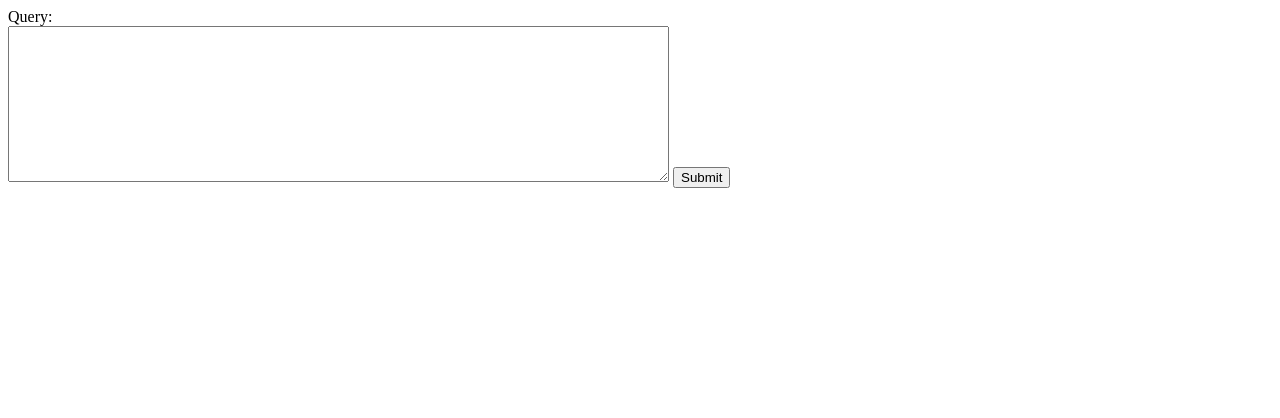
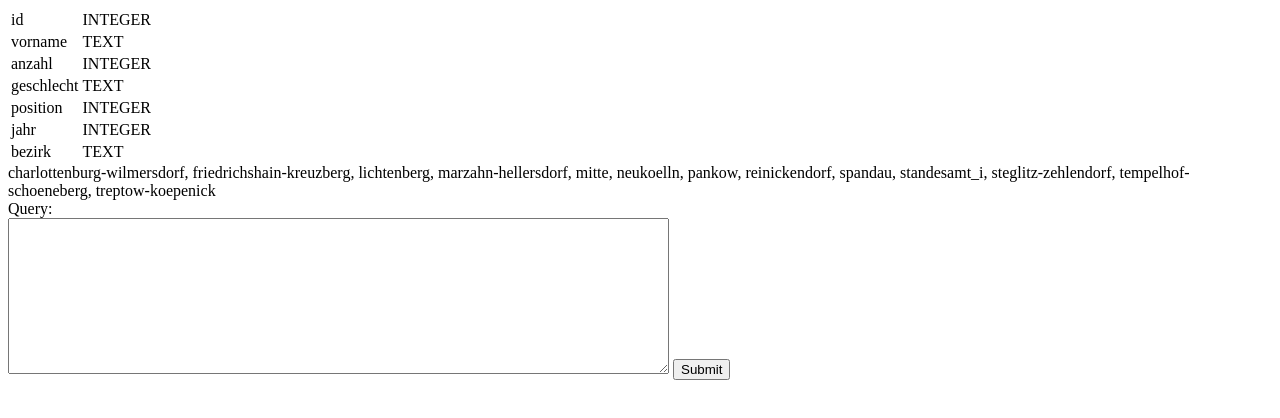
Before and after one commit to PapaBravo/berlin-names, a website built with webpack: page web/src/index.html in a window 1280 px wide. Built offline with nearby package versions, Linux system fonts and the light colour scheme; what sql.js-httpvfs would draw is missing.

```diff
--- a/web/src/index.html
+++ b/web/src/index.html
@@ -9,6 +9,9 @@
 </head>
 
 <body>
+  <section id="section_introduction">
+    <div id="database_description"></div>
+  </section>
   <div class="query-container">
     <form>
       <label for="input_query">Query:</label><br>
--- a/web/src/index.ts
+++ b/web/src/index.ts
@@ -7,7 +7,7 @@
   import.meta.url
 );
 const wasmUrl = new URL("sql.js-httpvfs/dist/sql-wasm.wasm", import.meta.url);
-let worker : WorkerHttpvfs;
+let worker: WorkerHttpvfs;
 
 async function load() {
   worker = await createDbWorker(
@@ -24,6 +24,45 @@
     workerUrl.toString(),
     wasmUrl.toString()
   );
+  await writeInformation();
+}
+
+async function writeInformation() {
+
+  const container = document.getElementById('database_description');
+
+  const columns = [
+    { name: 'id', type: 'INTEGER' },
+    { name: 'vorname', type: 'TEXT' },
+    { name: 'anzahl', type: 'INTEGER' },
+    { name: 'geschlecht', type: 'TEXT' },
+    { name: 'position', type: 'INTEGER' },
+    { name: 'jahr', type: 'INTEGER' },
+    { name: 'bezirk', type: 'TEXT' },
+  ];
+  const columnsElement = document.createElement('table');
+  columnsElement.innerHTML = columns.map(c => `<tr><td>${c.name}</td><td>${c.type}</td></tr>`).join('\n');
+  container?.appendChild(columnsElement);
+
+  const boroughs = [
+    'charlottenburg-wilmersdorf',
+    'friedrichshain-kreuzberg',
+    'lichtenberg',
+    'marzahn-hellersdorf',
+    'mitte',
+    'neukoelln',
+    'pankow',
+    'reinickendorf',
+    'spandau',
+    'standesamt_i',
+    'steglitz-zehlendorf',
+    'tempelhof-schoeneberg',
+    'treptow-koepenick',
+  ];
+
+  const boroughElement = document.createElement('div');
+  boroughElement.innerHTML = boroughs.join(', ');
+  container?.appendChild(boroughElement);
 }
 
 async function executeQuery() {
```
Also changed, not shown: 1 other file.
